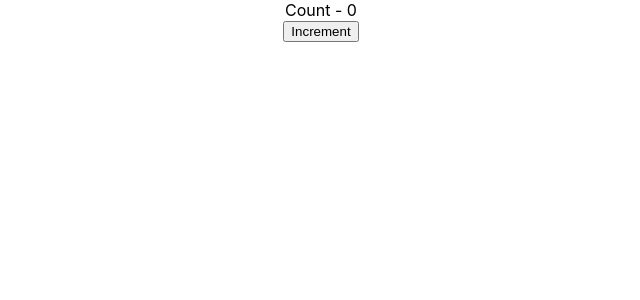
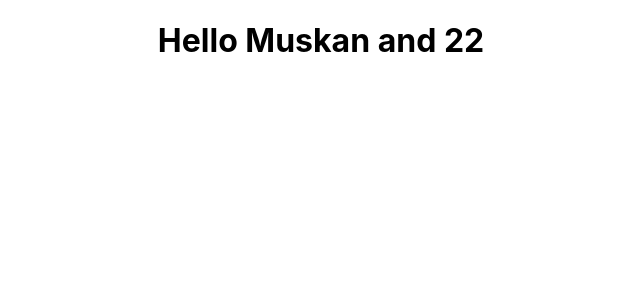
Before and after one commit to anujnaRao/ReactCode, a React (Create React App) app in the folder hello_world/: page / in a window 1280 px wide. Shown: the top 300 px of the page, without its empty margins (319-959 px from the left). Built offline with nearby package versions, Linux system fonts and the light colour scheme.

Commit message:
destructuring in Fun Comp type 1

```diff
--- a/hello_world/src/App.js
+++ b/hello_world/src/App.js
@@ -10,7 +10,7 @@ function App() {
   return (
     <div className="App">
 
-    <Counter/>
+    {/* <Counter/> */}
 
     {/* <Message/>
     <Greet name="Anujna" age="22">
@@ -18,8 +18,9 @@ function App() {
     </Greet>
     <Greet name="Anjali" age="26">
       <button>Save</button>
-    </Greet>
-    <Welcome name="Mangala" age="31"/>
+    </Greet>*/
+    <Greet name="Muskan" age="22"/>
+   /* <Welcome name="Mangala" age="31"/>
     <Welcome name="Poornima" age="26"/>
     <Hello /> */}
     </div>
--- a/hello_world/src/components/Greet.js
+++ b/hello_world/src/components/Greet.js
@@ -4,12 +4,13 @@ import React from 'react';
 //     return <h1>Hello Everyone</h1>
 // }
 
-const Greet = (props) =>{
-    console.log(props);
+const Greet = ({name, age}) => {
+
+    // console.log(props)
     return (
         <div>
-         <h1>Hello {props.name} and {props.age}</h1>
-         {props.children}
+         <h1>Hello {name} and {age}</h1>
+         {/* {props.children} */}
         </div>
     )
 }
```
